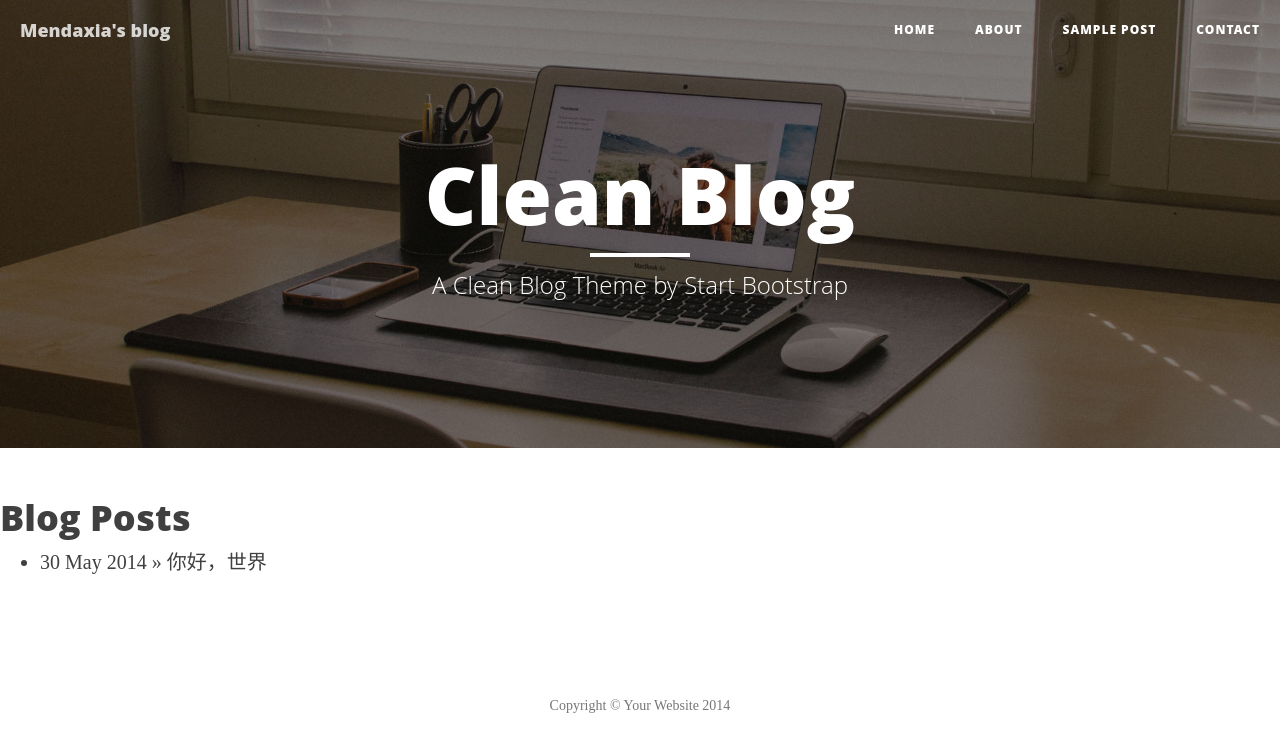
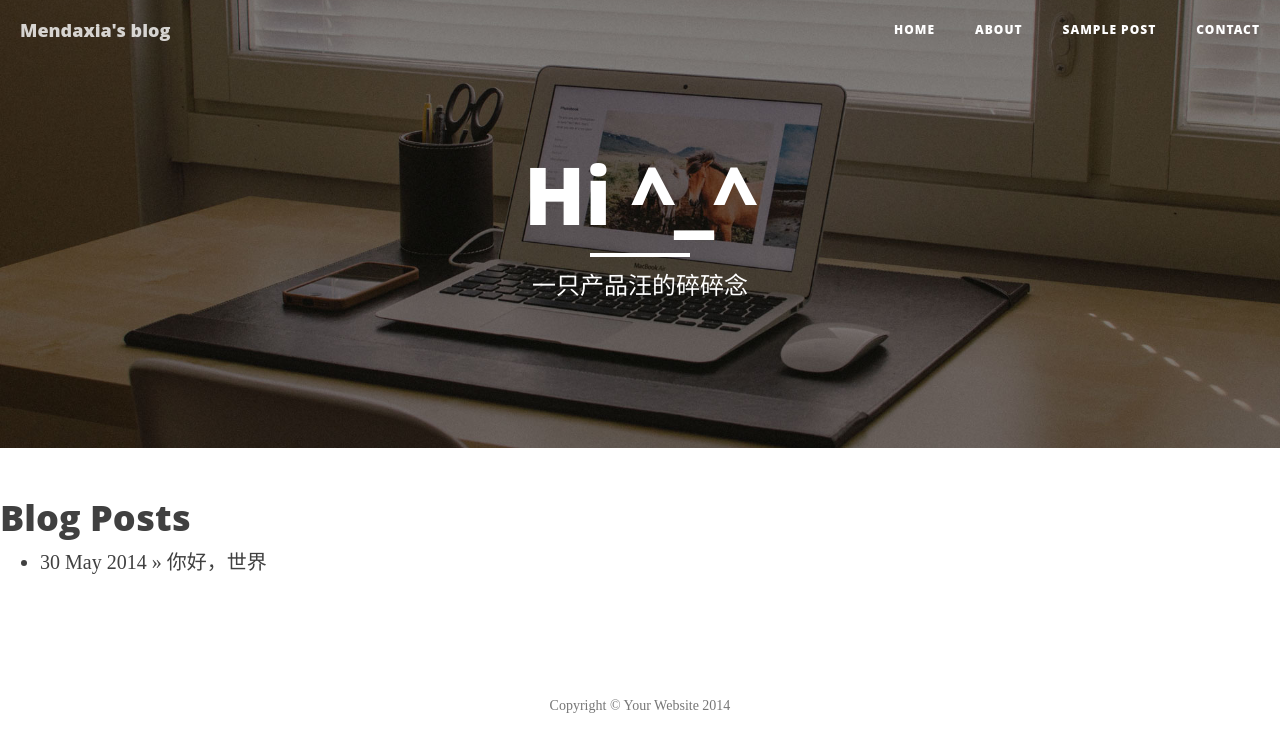
Before and after one commit to mendaxia/mendaxia.github.io, a Jekyll site: the page built from index.html, in a window 1280 px wide. Shown: the top 752 px of the page. Built offline with Jekyll 4.4.1, drawn with Linux system fonts in a browser that asks for light colours.

Commit message:
modify style

```diff
--- a/_layouts/default.html
+++ b/_layouts/default.html
@@ -55,9 +55,9 @@
             <div class="row">
                 <div class="col-lg-8 col-lg-offset-2 col-md-10 col-md-offset-1">
                     <div class="site-heading">
-                        <h1>Clean Blog</h1>
+                        <h1>Hi ^_^</h1>
                         <hr class="small">
-                        <span class="subheading">A Clean Blog Theme by Start Bootstrap</span>
+                        <span class="subheading">一只产品汪的碎碎念</span>
                     </div>
                 </div>
             </div>
```
